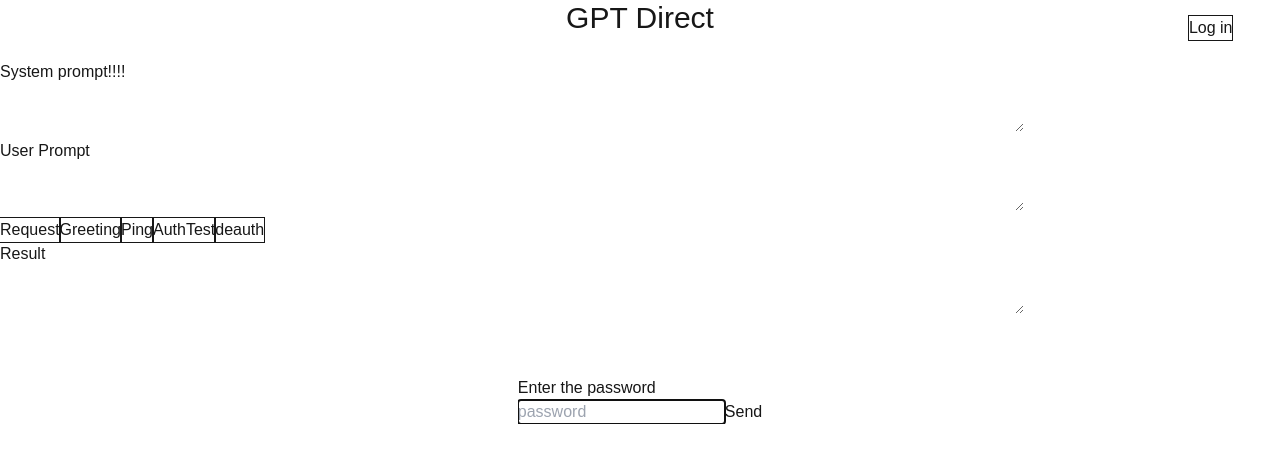
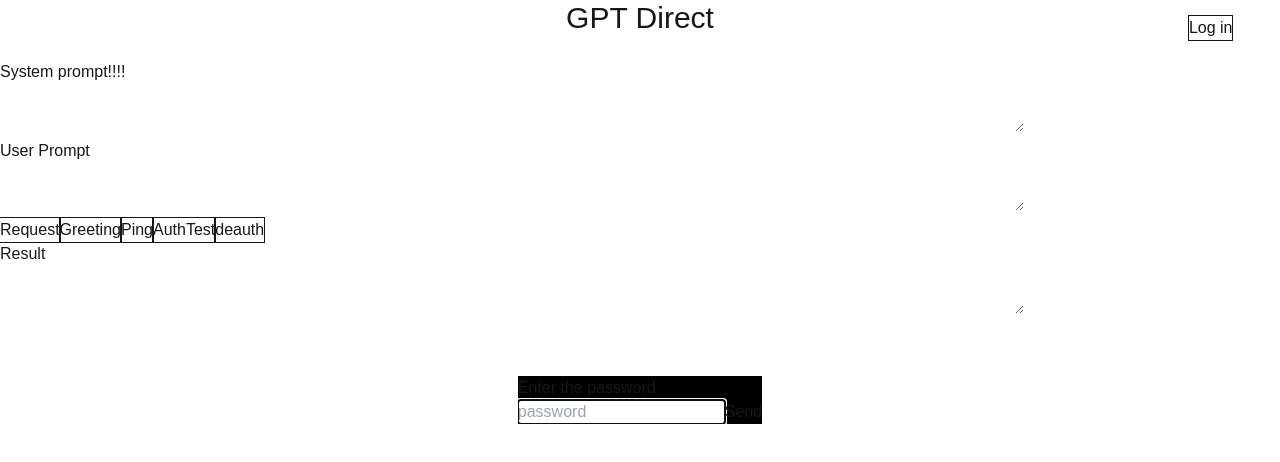
Before and after one commit to Nmerryman/gpt-direct-front, a Next.js app: page / in a window 1280 px wide. Both pictures are taken after a click on the button "Log in". Shown: the top 462 px of the page. Built offline with nearby package versions, Linux system fonts and the light colour scheme.

Commit message:
Made the site more usable. Login now has a black background and can use enter.

```diff
--- a/app/page.tsx
+++ b/app/page.tsx
@@ -1,6 +1,6 @@
 'use client'
 
-import { useState, Dispatch, SetStateAction, ChangeEvent } from "react";
+import { useState, Dispatch, SetStateAction, ChangeEvent, KeyboardEvent } from "react";
 import Popup from "reactjs-popup";
 import { PingMessage } from "./api/ping";
 import { AuthRequest } from "./api/authReq";
@@ -53,14 +53,20 @@ function LoginBtn() {
   const [status, setStatus] = useState("");
   const [passField, setPassField] = useState("");
 
+  function handleKeyDown(event: KeyboardEvent<HTMLInputElement>) {
+    if (event.key == "Enter") {
+      attemptLogin(setStatus, passField);
+    }
+  }
+
   return (
     <div>
       <button className="outline outline-1 grow" onClick={() => setOpen(true)}>Log in</button>
       <Popup open={open} onClose={() => setOpen(false)}>
-        <div className="modal outline outline-1 outline-white" >
+        <div className="modal outline outline-1 outline-white bg-black" >
           <span>Enter the password</span>
           <div>
-            <input type="text" placeholder="password" className="text-black" onChange={(e: ChangeEvent<HTMLInputElement>) => {setPassField(e.target.value)}} value={passField}></input>
+            <input type="text" placeholder="password" className="text-black" onChange={(e: ChangeEvent<HTMLInputElement>) => {setPassField(e.target.value)}} value={passField} onKeyDown={handleKeyDown}></input>
             <button onClick={() => {attemptLogin(setStatus, passField)}}>Send</button>
           </div>
           <span>{status}</span>
```
